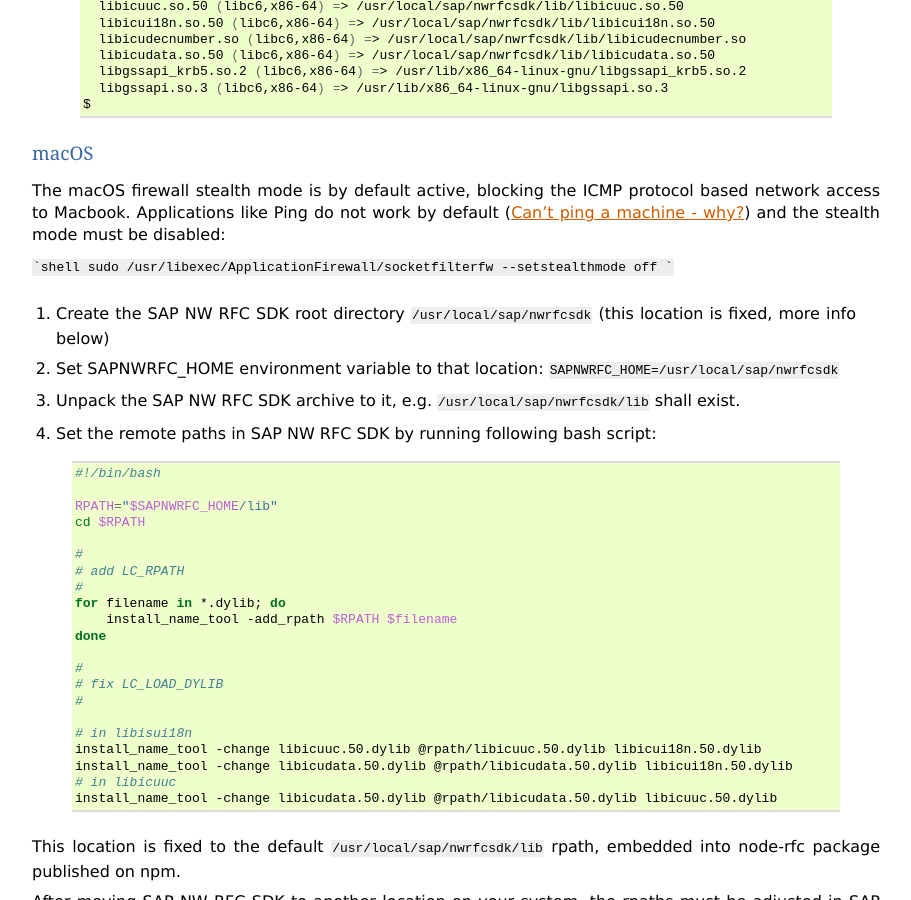
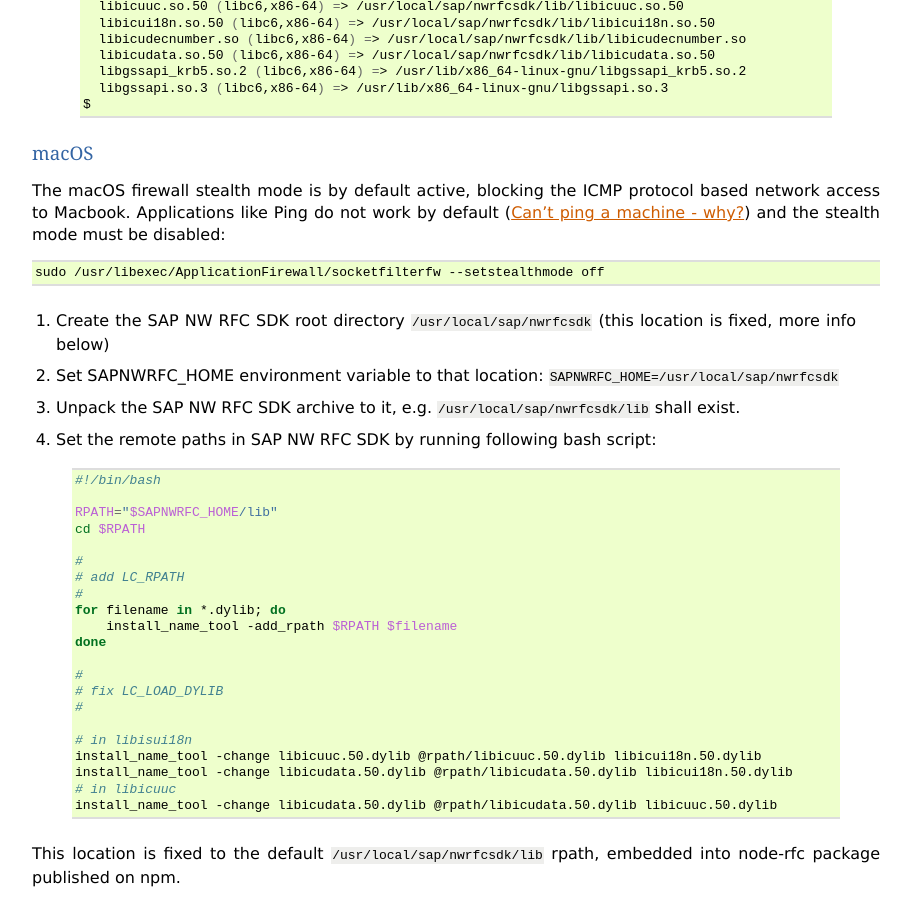
Before and after one commit to SAP/PyRFC, a Sphinx documentation site: the page built from doc/install.rst, in a window 1280 px wide and 900 px high, scrolled down 1399 px. Shown: the whole window, without its empty margins (48-959 px from the left). Built offline with Sphinx 7.4.7, drawn with Linux system fonts in a browser that asks for light colours.

Commit message:
Docu stealth mode fix

````diff
--- a/doc/install.rst
+++ b/doc/install.rst
@@ -90,9 +90,9 @@
 Ping do not work by default (`Can't ping a machine - why? <https://discussions.apple.com/thread/2554739>`_) and the stealth mode
 must be disabled:
 
-```shell
-sudo /usr/libexec/ApplicationFirewall/socketfilterfw --setstealthmode off
-```
+.. code-block:: sh
+
+    sudo /usr/libexec/ApplicationFirewall/socketfilterfw --setstealthmode off
 
 1. Create the SAP NW RFC SDK root directory ``/usr/local/sap/nwrfcsdk`` (this location is fixed, more info below)
 2. Set SAPNWRFC_HOME environment variable to that location: ``SAPNWRFC_HOME=/usr/local/sap/nwrfcsdk``
````
